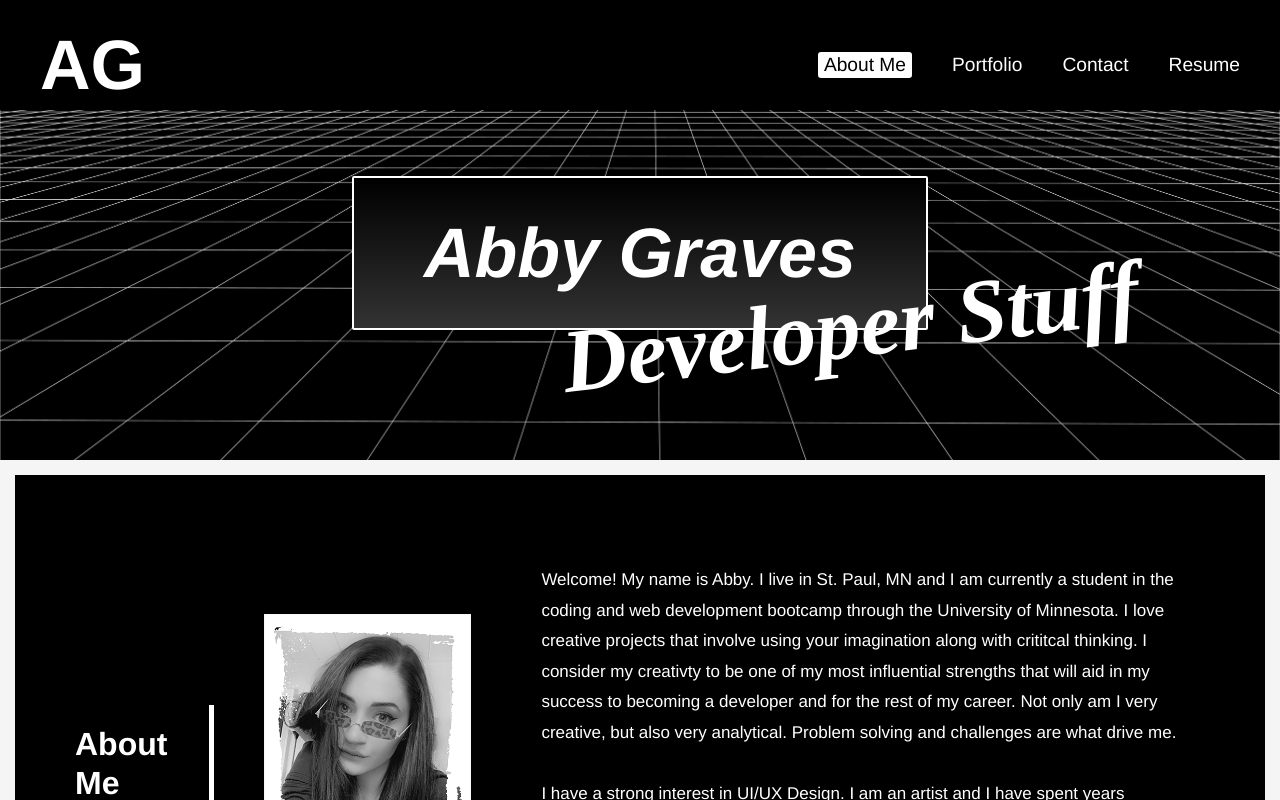
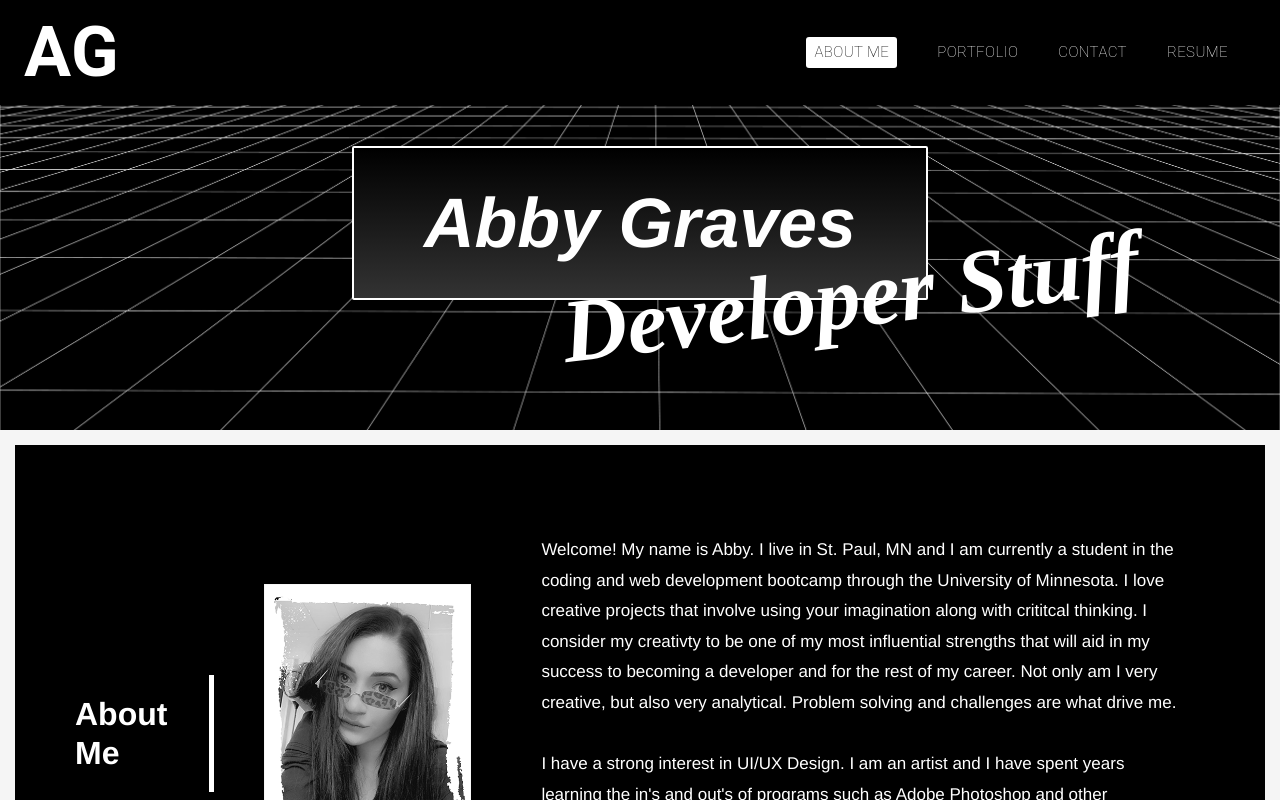
Before and after one commit to abbygraves/abbygraves-portfolio, a React (Create React App) app: page / in a window 1280 px wide. Shown: the top 800 px of the page. Built offline with nearby package versions, Linux system fonts and the light colour scheme.

Commit message:
made a lot of progress on a responsive/collapsable navbar

```diff
--- a/package.json
+++ b/package.json
@@ -4,6 +4,10 @@
   "version": "0.1.0",
   "private": true,
   "dependencies": {
+    "@emotion/react": "^11.10.4",
+    "@emotion/styled": "^11.10.4",
+    "@mui/icons-material": "^5.10.6",
+    "@mui/material": "^5.10.7",
     "@testing-library/jest-dom": "^5.16.5",
     "@testing-library/react": "^13.4.0",
     "@testing-library/user-event": "^13.5.0",
--- a/src/App.js
+++ b/src/App.js
@@ -1,8 +1,9 @@
 import React, { useState } from "react";
 import "./App.css";
 import Footer from "./components/Footer";
-import Header from "./components/Header"; /* Includes Component: Navigation */
+// import Header from "./components/Header";
 import Page from "./components/Page"; /* Includes Components: About, Portfolio, Contact, & Resume */
+import DrawerAppBar from "./components/DrawerAppBar"; /* Includes Component: Navigation */
 
 function App() {
   const [pages] = useState([
@@ -17,10 +18,10 @@ function App() {
 
   return (
     <div>
-      <Header
+      <DrawerAppBar
+        pages={pages}
         setCurrentPage={setCurrentPage}
         currentPage={currentPage}
-        pages={pages}
         pageSelected={pageSelected}
         setPageSelected={setPageSelected}
       />
--- /dev/null
+++ b/src/components/DrawerAppBar/index.js
@@ -0,0 +1,141 @@
+// SOURCE: Material UI Docs for Responsive App Bar with Drawer
+// https://mui.com/material-ui/react-app-bar/#responsive-app-bar-with-drawer
+
+import React from "react";
+import Navigation from "../Navigation";
+import AppBar from "@mui/material/AppBar";
+import Box from "@mui/material/Box";
+import Divider from "@mui/material/Divider";
+import Drawer from "@mui/material/Drawer";
+import IconButton from "@mui/material/IconButton";
+import List from "@mui/material/List";
+import ListItem from "@mui/material/ListItem";
+import ListItemButton from "@mui/material/ListItemButton";
+import ListItemText from "@mui/material/ListItemText";
+import MenuIcon from "@mui/icons-material/MenuRounded";
+import Toolbar from "@mui/material/Toolbar";
+import Typography from "@mui/material/Typography";
+import Button from "@mui/material/Button";
+
+const drawerWidth = 240;
+
+// DRAWER APPBAR COMPONENT
+function DrawerAppBar(props) {
+  const { window } = props;
+  const [mobileOpen, setMobileOpen] = React.useState(false);
+  const {
+    pages = [],
+    setCurrentPage,
+    currentPage,
+  } = props;
+
+  const handleDrawerToggle = () => {
+    setMobileOpen(!mobileOpen);
+  };
+
+  // DRAWER VARIABLE
+  const drawer = (
+    <Box
+
+      onClick={handleDrawerToggle}
+      // COME BACK: DRAWER STYLING BELOW
+      sx={{
+        textAlign: "center",
+        backgroundColor: "black",
+        color: "white",
+      }}
+    >
+      <Typography variant="h6" sx={{ my: 2 }}>
+        MENU
+      </Typography>
+      <Divider sx={{ backgroundColor: 'white' }} />
+      <List>
+        {pages.map((Page) => (
+          <ListItem key={Page.name} >
+            <ListItemButton sx={{ textAlign: "center" }}>
+              <ListItemText primary={Page.name} />
+            </ListItemButton>
+          </ListItem>
+        ))}
+      </List>
+    </Box>
+  );
+
+  const container =
+    window !== undefined ? () => window().document.body : undefined;
+
+  // BAR AND OTHER STUFF
+  return (
+    <Box posistion="fixed">
+      <AppBar component="Navigation" elevation={0} sx={{ backgroundColor: "black" }}>
+        {" "}
+        <Toolbar sx={{ backgroundColor: "black" }}>
+          <IconButton
+            aria-label="open drawer"
+            edge="start"
+            onClick={handleDrawerToggle}
+            sx={{
+              flexGrow: -1,
+              backgroundColor: "black",
+              color: "white",
+              marginLeft: 'auto',
+              display: { md: "none" },
+            }}
+          >
+            <MenuIcon sx={{ fontSize: 50, margin: '10px 10px 5px 10px' }} />
+          </IconButton>
+
+          <Typography
+            component="div"
+            sx={{
+              flex: 1,
+              display: {
+                xs: "none",
+                md: "block",
+                fontSize: "70px",
+                fontWeight: "bold"
+              },
+            }}
+          >
+            AG
+          </Typography>
+
+          <Box sx={{ display: { xs: "none", md: "block" } }}>
+            <Button>
+              <Navigation
+                pages={pages}
+                setCurrentPage={setCurrentPage}
+                currentPage={currentPage}
+              />
+            </Button>
+          </Box>
+        </Toolbar>
+      </AppBar>
+
+      <Box component="Drawer">
+        {" "}
+        <Drawer
+          container={container}
+          variant="temporary"
+          anchor="right"
+          open={mobileOpen}
+          onClose={handleDrawerToggle}
+          ModalProps={{
+            keepMounted: true, // Better open performance on mobile.
+          }}
+          sx={{
+            display: { xs: "block", md: "none" },
+            "& .MuiDrawer-paper": {
+              boxSizing: "border-box",
+              width: drawerWidth,
+            },
+          }}
+        >
+          {drawer}
+        </Drawer>
+      </Box>
+    </Box>
+  );
+}
+
+export default DrawerAppBar;
--- a/src/components/Header/index.js
+++ b/src/components/Header/index.js
@@ -2,9 +2,11 @@
 import React from "react";
 import Navigation from "../Navigation";
 
+
 // HEADER COMPONENT
 function Header(props) {
   const { pages, setCurrentPage, currentPage } = props;
+
 
   return (
     <header>
--- a/src/index.css
+++ b/src/index.css
@@ -47,7 +47,7 @@ body {
 /* HEADER + NAV STYLE START */
 header {
   background-color: var(--primary-color);
-  padding: 20px 20px 0 40px;
+  padding: 20px 40px 0 40px;
   display: flex;
   justify-content: space-between;
   flex-wrap: wrap;
@@ -68,12 +68,12 @@ header a {
   color: var(--secondary-color);
 }
 
-header nav {
+nav {
   color: var(--secondary-color);
   /* margin: 30px 0 0 0; */
 }
 
-header nav ul {
+nav ul {
   list-style: none;
   display: flex;
   flex-wrap: wrap;
@@ -82,21 +82,25 @@ header nav ul {
   align-items: center;
 }
 
-header nav ul li {
+nav ul li {
   padding: 10px 0px;
-  margin: 0 20px;
-  font-size: 1.5vw;
+  margin: 0px 20px;
+  font-size: 15px;
   font-weight: lighter;
 }
 
-header nav ul li:hover {
+nav ul li:hover {
   cursor: grab;
+}
+
+.css-1160xiw-MuiPaper-root-MuiDrawer-paper {
+  background-color: #000;
 }
 
 .navActive {
   color: var(--primary-color);
   background: var(--secondary-color);
-  padding: 2px 6px;
+  padding: 2px 8px;
   border-radius: 3px;
 }
 /* HEADER + NAV STYLE END */
@@ -114,6 +118,8 @@ header nav ul li:hover {
   justify-content: center;
   background-attachment: fixed;
   align-items: center;
+  margin-top: 80px;
+
 }
 
 .hero-name {
```
Also changed, not shown: 1 other file (tests, documents, lock files or other folders).
